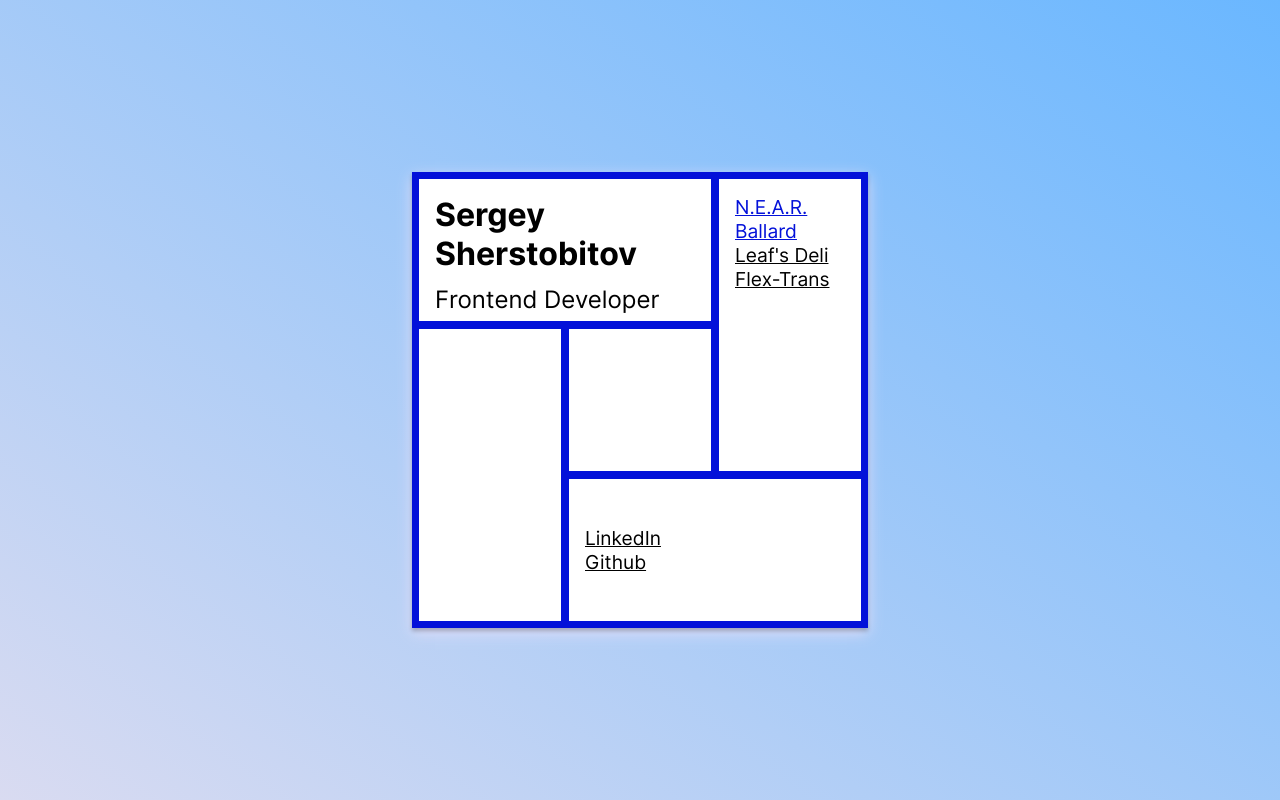
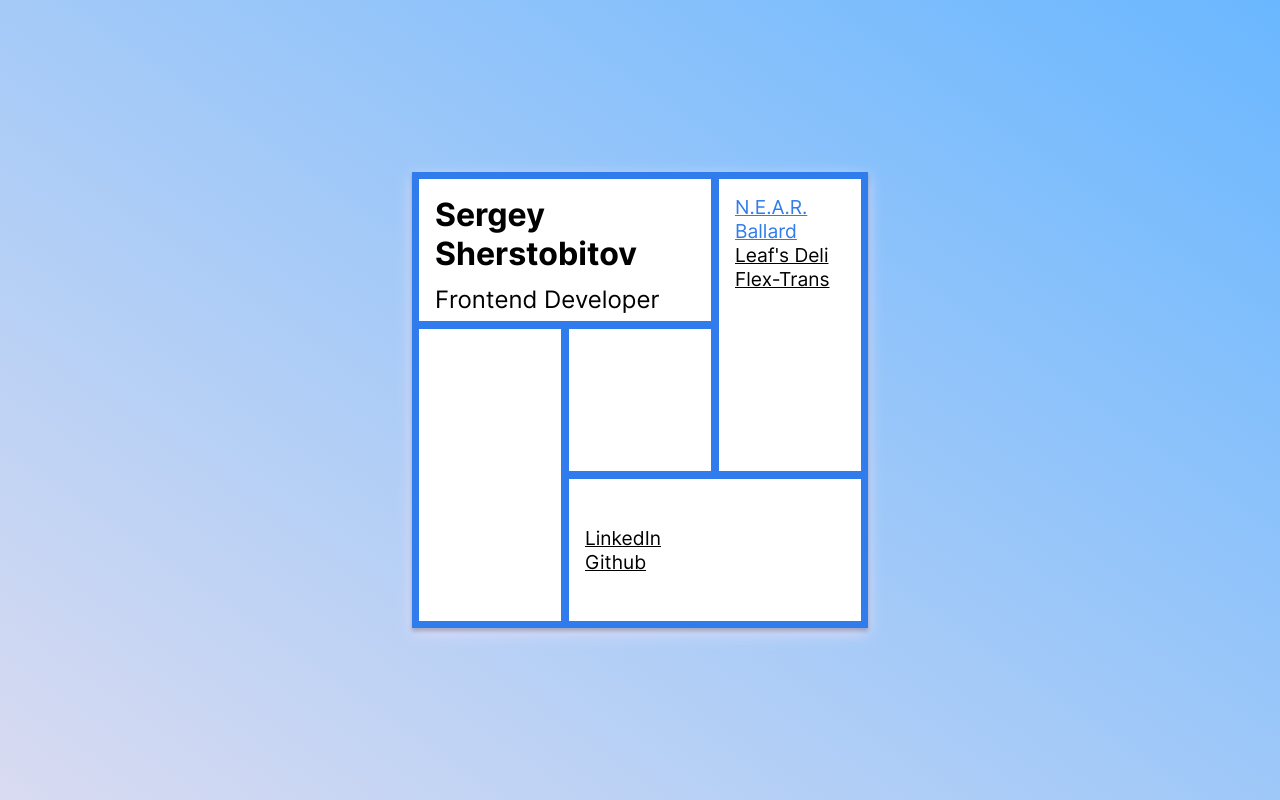
Before and after one commit to in43sh/portfolio-square, a plain HTML site: page index.html in a window 1280 px wide. In both pictures the pointer is over the link "N.E.A.R. Ballard". Drawn offline with Linux system fonts and the light colour scheme.

Commit message:
Make blue lighter.

```diff
--- a/styles.css
+++ b/styles.css
@@ -30,7 +30,7 @@ a {
 }
 
 a:hover {
-  color: #0311d9;
+  color: #307cec;
 }
 
 .grid {
@@ -38,7 +38,7 @@ a:hover {
   height: 450px;
   width: 450px;
   padding: 0.2rem;
-  background-color: #0311d9;
+  background-color: #307cec;
   grid-template-columns: repeat(3, 1fr);
   grid-template-rows: repeat(3, 1fr);
   grid-template-areas: "i1 i1 i2" "i4 i5 i2" "i4 i3 i3";
```
